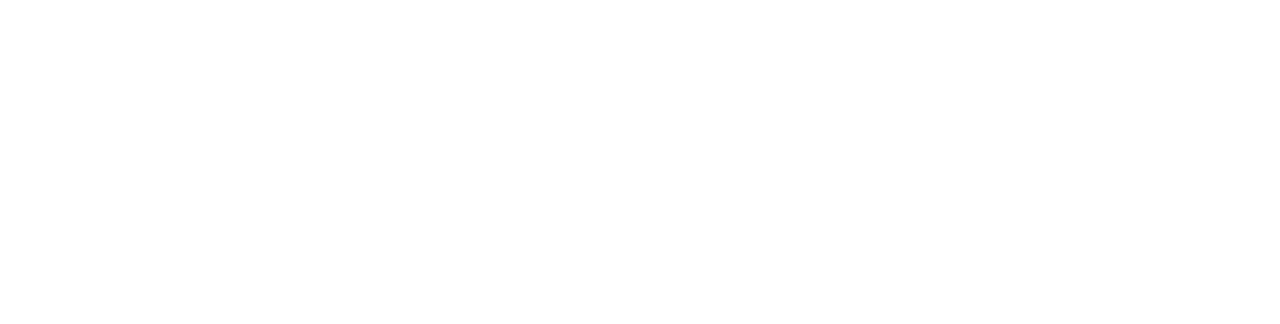
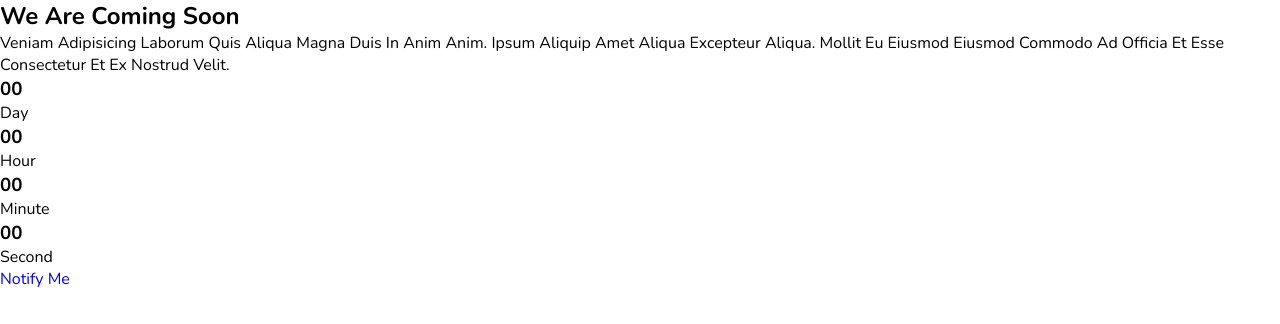
Before and after one commit to JOHN117-TECH/Count-Down, a plain HTML site: page index.html in a window 1280 px wide. Drawn offline with nearby package versions, Linux system fonts and the light colour scheme.

Commit message:
add html content

```diff
--- a/assets/css/base.css
+++ b/assets/css/base.css
@@ -1,3 +1,5 @@
+@import url("https://fonts.googleapis.com/css2?family=Nunito:wght@200;300;400;600;700&display=swap");
+
 * {
     font-family: 'Nunito', sans-serif;
     margin: 0;
--- a/index.html
+++ b/index.html
@@ -8,6 +8,40 @@
     <title>Document</title>
   </head>
   <body>
+    <main>
+      <section class="container">
+        <div class="container__content">
+          <h1 class="container__content--title">we are coming soon</h1>
+          <p class="container__content--text">
+            Veniam adipisicing laborum quis aliqua magna duis in anim anim.
+            Ipsum aliquip amet aliqua excepteur aliqua. Mollit eu eiusmod
+            eiusmod commodo ad officia et esse consectetur et ex nostrud velit.
+          </p>
+          <div class="content__count-down">
+            <div class="count-down__box">
+              <h3 class="count-down__box--day" id="day">00</h3>
+              <span class="count-down__box--tag">day</span>
+            </div>
+
+            <div class="count-down__box">
+              <h3 class="count-down__box--hour" id="hour">00</h3>
+              <span class="count-down__box--tag">hour</span>
+            </div>
+
+            <div class="count-down__box">
+              <h3 class="count-down__box--minute" id="minute">00</h3>
+              <span class="count-down__box--tag">minute</span>
+            </div>
+
+            <div class="count-down__box">
+              <h3 class="count-down__box--second" id="second">00</h3>
+              <span class="count-down__box--tag">second</span>
+            </div>
+            <a href="#" class="content__count-down--btn">notify me</a>
+          </div>
+        </div>
+      </section>
+    </main>
     <script src="./assets/js/index.js"></script>
   </body>
 </html>
```
Also changed, not shown: assets/css/index.css (line endings or trailing spaces).
